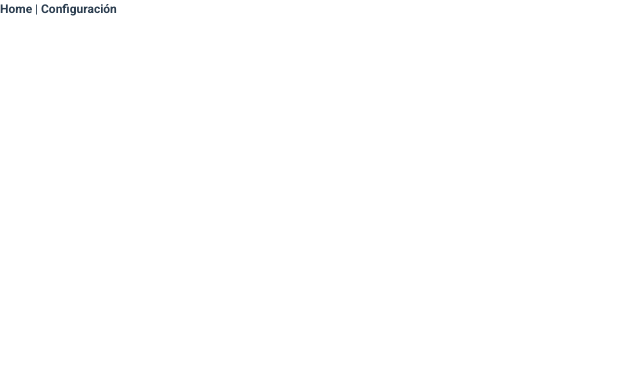
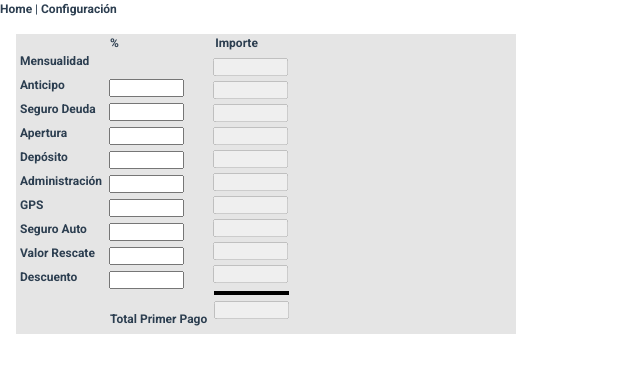
Before and after one commit to betolabrada/checktax-wdb, a Vue app in the folder client/: page /financiamiento in a window 1280 px wide. Shown: the top 372 px of the page, without its empty margins (0-640 px from the left). Built offline with nearby package versions, Linux system fonts and the light colour scheme.

Commit message:
Ventana financiamiento completa
Signed-off-by: DanielLepeVega <danylepevega@gmail.com>

```diff
--- a/client/src/components/Financiamientos.vue
+++ b/client/src/components/Financiamientos.vue
@@ -1,11 +1,55 @@
 <template>
     <div class="main-form">
-
+        <div class="d-flex">
+            <div class="d-flex flex-column">
+                <br>
+                <label>Mensualidad</label>
+                <label>Anticipo</label>
+                <label>Seguro Deuda</label>
+                <label>Apertura</label>
+                <label>Depósito</label>
+                <label>Administración</label>
+                <label>GPS</label>
+                <label>Seguro Auto</label>
+                <label>Valor Rescate</label>
+                <label>Descuento</label>
+            </div>
+            <div class="d-flex flex-column align-content-center">
+                <label>%</label>
+                <br>
+                <input style="margin:3px" id="anticipo" type="number">
+                <input style="margin:3px" id="segurode" type="number">
+                <input style="margin:3px" id="apertura" type="number">
+                <input style="margin:3px" id="deposito" type="number">
+                <input style="margin:3px" id="administracion" type="number">
+                <input style="margin:3px" id="gps" type="number">
+                <input style="margin:3px" id="seguroauto" type="number">
+                <input style="margin:3px" id="valorrescate" type="number">
+                <input style="margin:3px" id="descuento" type="number">
+                <br>
+                <label>Total Primer Pago</label>
+            </div>
+            <div class="d-flex flex-column">
+                <label>Importe</label>
+                <input style="margin:2px; margin-bottom:3px; margin-top:0px" id="mensualidadi" type="number" disabled>
+                <input style="margin:2px; margin-bottom:3px; margin-top:2px" id="anticipoi" type="number" disabled>
+                <input style="margin:2px; margin-bottom:3px; margin-top:2px" id="segurodei" type="number" disabled>
+                <input style="margin:2px; margin-bottom:3px; margin-top:2px" id="aperturai" type="number" disabled>
+                <input style="margin:2px; margin-bottom:3px; margin-top:2px" id="depositoi" type="number" disabled>
+                <input style="margin:2px; margin-bottom:3px; margin-top:2px" id="administracioni" type="number" disabled>
+                <input style="margin:2px; margin-bottom:3px; margin-top:2px" id="gpsi" type="number" disabled>
+                <input style="margin:2px; margin-bottom:3px; margin-top:2px" id="seguroautoi" type="number" disabled>
+                <input style="margin:2px; margin-bottom:3px; margin-top:2px" id="valorrescatei" type="number" disabled>
+                <input style="margin:2px; margin-bottom:5px; margin-top:2px" id="descuentoi" type="number" disabled>
+                <div style="border-top: 4px solid black; margin: 3px"></div>
+                <input style="margin:3px" id="totalprimerpago" type="number" disabled>
+            </div>
+        </div>
     </div>
 </template>
 
 <script lang="ts">
 import { Component, Vue } from 'vue-property-decorator';
 
-export default class Financiamiento extends Vue{}
+export default class Financiamientos extends Vue{}
 </script>
--- a/client/src/router/index.ts
+++ b/client/src/router/index.ts
@@ -46,7 +46,7 @@ const routes: Array<RouteConfig> = [
     component: () => import("../views/ManejoCliente.vue"),
   },
   {
-    path: "financiamiento",
+    path: "/financiamiento",
     name: "Financiamiento",
     component: () => import("../views/Financiamiento.vue"),
   }
--- a/client/src/views/Financiamiento.vue
+++ b/client/src/views/Financiamiento.vue
@@ -1,6 +1,6 @@
 <template>
     <div class="Financiamiento">
-        <financiamiento></financiamiento>
+        <financiamientos></financiamientos>
     </div>
 </template>
 
```
